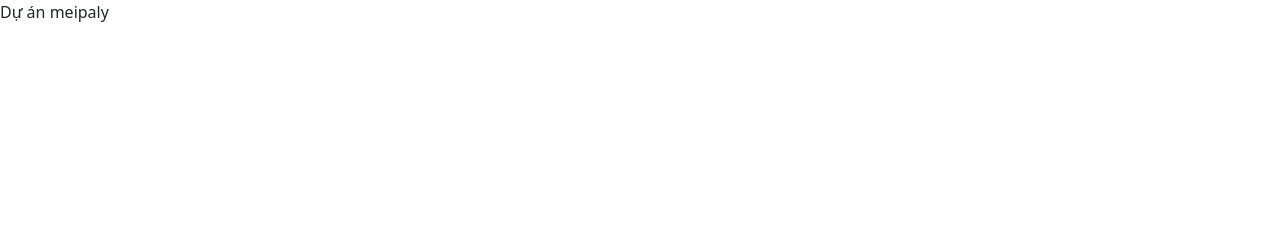
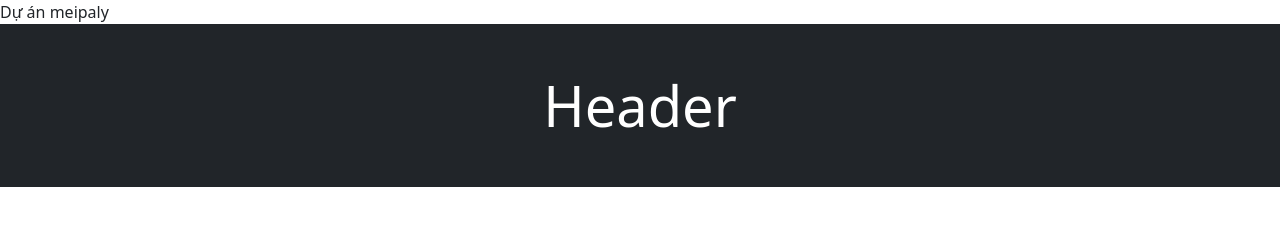
Before and after one commit to Ducy123/Project_git, a plain HTML site: page index.html in a window 1280 px wide. Drawn offline with nearby package versions, Linux system fonts and the light colour scheme.

Commit message:
version2

```diff
--- a/index.html
+++ b/index.html
@@ -10,12 +10,16 @@
     <!-- Bootstrap CSS v5.2.1 -->
     <link href="https://cdn.jsdelivr.net/npm/bootstrap@5.3.2/dist/css/bootstrap.min.css" rel="stylesheet"
         integrity="sha384-T3c6CoIi6uLrA9TneNEoa7RxnatzjcDSCmG1MXxSR1GAsXEV/Dwwykc2MPK8M2HN" crossorigin="anonymous" />
+        <link rel="stylesheet" href="style.css">
 </head>
 
 <body>
     <div>Dự án meipaly
 
     </div>
+    <header class="bg-dark text-white text-center p-5 display-4">
+        Header
+    </header>
 
 
 
--- /dev/null
+++ b/style.css
@@ -0,0 +1,4 @@
+* {
+    padding: 0;
+    margin: 0;
+}
```
